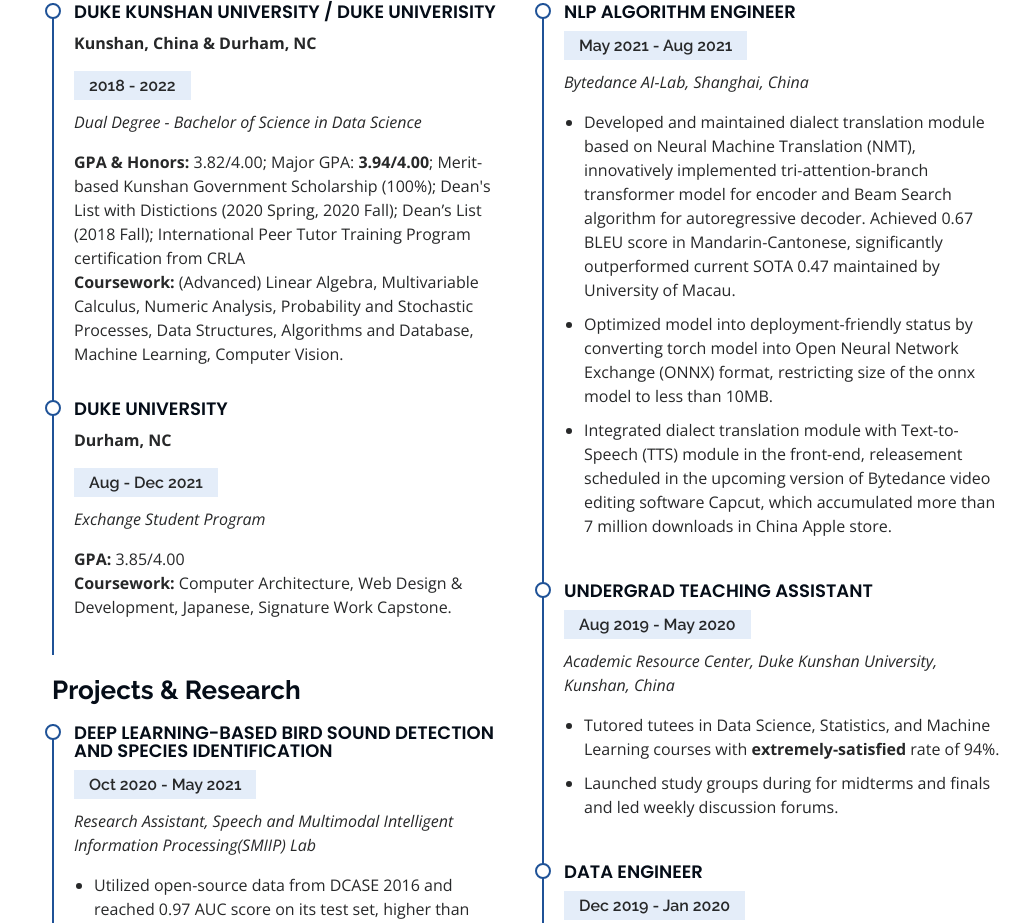
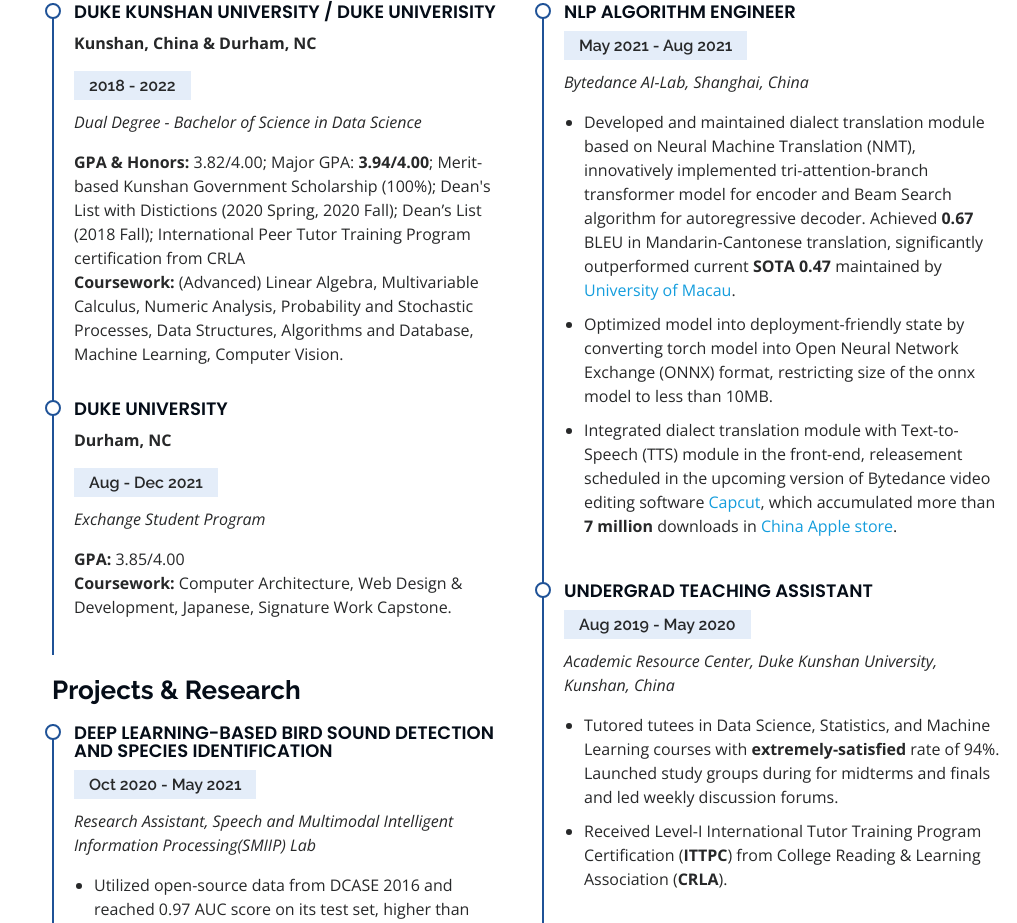
Before and after one commit to realzza/portfolio, a plain HTML site: page index.html in a window 1280 px wide. Shown: the part 2099-3022 px from the top of the page, without its empty margins (263-1280 px from the left). Drawn offline with nearby package versions, Linux system fonts and the light colour scheme; a script that the page names is missing.

Commit message:
fixed details

```diff
--- a/index.html
+++ b/index.html
@@ -394,7 +394,14 @@ multi-task learning with low resource training data.
                 <h5>Nov 2020</h5>
                 <p><em>Team Captain, <b>College Group Winner</b>, Guest speaker of <b>tensorflow.js</b> track</em></p>
                 <p>
-                  Invited and gave 15-minute talk as representative of tensorflow.js track in College Group. Developed Generative Adversarial Network (GAN) and trained models to learn various anime styles, enabling high efficiency style transformation for short videos.
+                  <ul>
+                    <li>
+                      Invited and gave 15-minute talk as representative of tensorflow.js track in College Group.
+                    </li>
+                    <li>
+                      Developed Generative Adversarial Network (GAN) models and learned various anime styles, enabling high efficiency style transformation for short videos.
+                    </li>
+                  </ul>
                 </p>
               </div>
             </div>
@@ -408,17 +415,17 @@ multi-task learning with low resource training data.
                   <li>
                     Developed and maintained dialect translation module based on Neural Machine Translation (NMT),
                     innovatively implemented tri-attention-branch transformer model for encoder and Beam Search
-                    algorithm for autoregressive decoder. Achieved 0.67 BLEU score in Mandarin-Cantonese, significantly outperformed
-                    current SOTA 0.47 maintained by University of Macau.
+                    algorithm for autoregressive decoder. Achieved <b>0.67</b> BLEU in Mandarin-Cantonese translation, significantly outperformed
+                    current <b>SOTA 0.47</b> maintained by <a class="link" href="https://arxiv.org/abs/1912.05134">University of Macau</a>.
                   </li>
                   <li>
-                    Optimized model into deployment-friendly status by converting torch model into Open Neural
+                    Optimized model into deployment-friendly state by converting torch model into Open Neural
                     Network Exchange (ONNX) format, restricting size of the onnx model to less than 10MB.
                   </li>
                   <li>
                     Integrated dialect translation module with Text-to-Speech (TTS) module in the front-end,
-                    releasement scheduled in the upcoming version of Bytedance video editing software Capcut, which
-                    accumulated more than 7 million downloads in China Apple store.
+                    releasement scheduled in the upcoming version of Bytedance video editing software <a class="link" href="https://www.capcut.net/">Capcut</a>, which
+                    accumulated more than <b>7 million</b> downloads in <a class="link" href="https://apps.apple.com/cn/app/%E5%89%AA%E6%98%A0-%E8%BD%BB%E8%80%8C%E6%98%93%E5%89%AA/id1458072671">China Apple store</a>.
                   </li>
                 </ul>
               </div>
@@ -428,10 +435,10 @@ multi-task learning with low resource training data.
                 <p><em>Academic Resource Center, Duke Kunshan University, Kunshan, China</em></p>
                 <ul>
                   <li>
-                    Tutored tutees in Data Science, Statistics, and Machine Learning courses with <b>extremely-satisfied</b> rate of 94%.
+                    Tutored tutees in Data Science, Statistics, and Machine Learning courses with <b>extremely-satisfied</b> rate of 94%. Launched study groups during for midterms and finals and led weekly discussion forums.
                   </li>
                   <li>
-                    Launched study groups during for midterms and finals and led weekly discussion forums.
+                    Received Level-I International Tutor Training Program Certification (<b>ITTPC</b>) from College Reading & Learning Association (<b>CRLA</b>).
                   </li>
                 </ul>
               </div>
```
